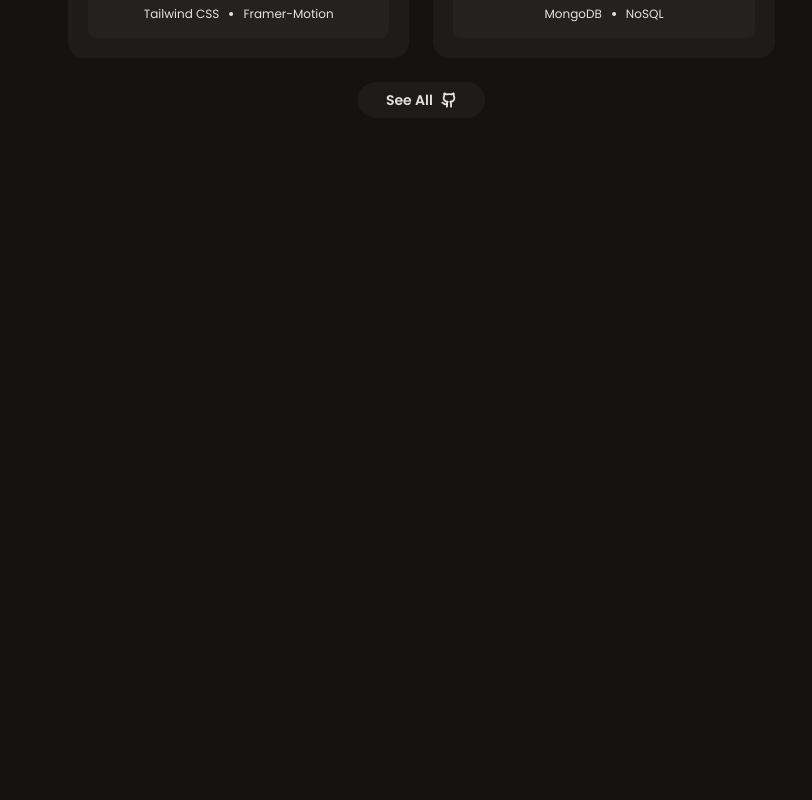
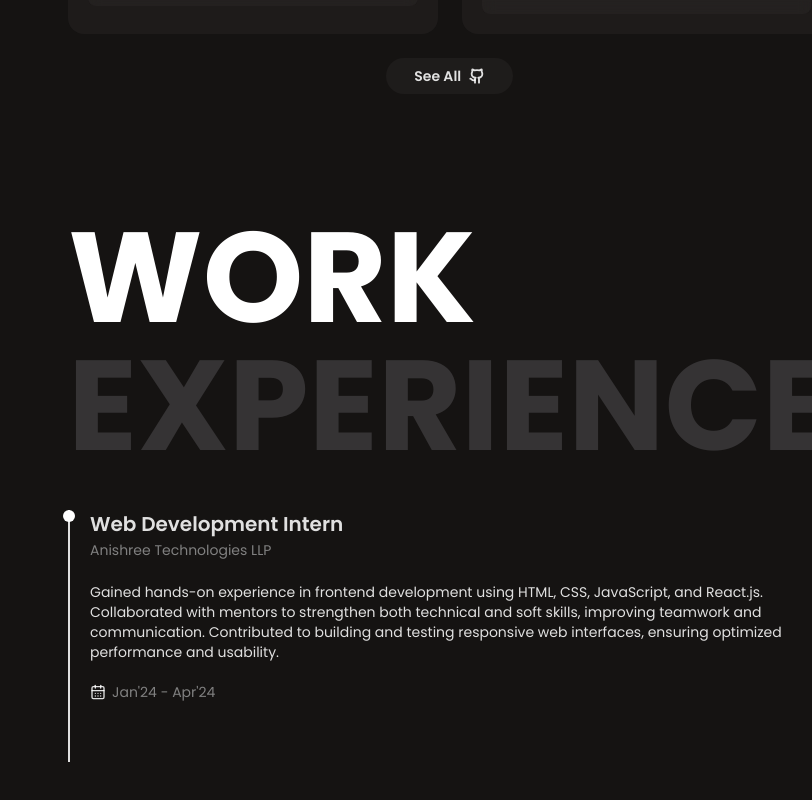
Before and after one commit to sumitshrirange/Portfolio, a React (Vite) app: page / in a window 1280 px wide. Shown: the part 1790-2590 px from the top of the page, without its empty margins (468-1280 px from the left). Before the commit the page ends 2028 px from the top, so only its background shows below. Built offline with nearby package versions, Linux system fonts and the light colour scheme.

Commit message:
experience page commit

```diff
--- a/src/pages/Experience.jsx
+++ b/src/pages/Experience.jsx
@@ -1,9 +1,50 @@
-import React from 'react'
+import React from "react";
+import Heading from "../components/ui/Heading";
+import { CalendarDays } from "lucide-react";
+
+const experienceData = [
+  {
+    domain: "Web Development Intern",
+    company: "Anishree Technologies LLP",
+    summary:
+      "Gained hands-on experience in frontend development using HTML, CSS, JavaScript, and React.js. Collaborated with mentors to strengthen both technical and soft skills, improving teamwork and communication. Contributed to building and testing responsive web interfaces, ensuring optimized performance and usability.",
+    startJob: "Jan'24",
+    endJob: "Apr'24",
+  },
+  // {
+  //   domain: "Software Engineer",
+  //   company: "-",
+  //   summary:
+  //     "Gained hands-on experience in frontend development using HTML, CSS, JavaScript, and React.js. Collaborated with mentors to strengthen both technical and soft skills, improving teamwork and communication. Contributed to building and testing responsive web interfaces, ensuring optimized performance and usability.",
+  //   startJob: "Jun'26",
+  //   endJob: "Present",
+  // },
+];
 
 function Experience() {
   return (
-    <div>Experience</div>
-  )
+    <section className="flex flex-col items-center justify-center lg:inline">
+      <Heading text1="WORK" text2="EXPERIENCE" />
+      <div className="mt-10">
+        {experienceData.map((items) => (
+          <div className="relative border-l-2 pb-15 pl-5 flex flex-col gap-5">
+            <span className="absolute -left-[7px] top-0 bg-white size-3 rounded-full" />
+            <div>
+              <h3 className="text-xl font-semibold">{items.domain}</h3>
+              <span className="text-[#808080] text-sm">{items.company}</span>
+            </div>
+            <p className="text-sm">{items.summary}</p>
+            <div className="flex items-center gap-1.5">
+              <CalendarDays size={16} />
+              <span className="text-[#808080] text-sm">
+                {items.startJob} - {items.endJob}
+              </span>
+            </div>
+          </div>
+        ))}
+      </div>
+    </section>
+  );
 }
 
-export default Experience
+export default Experience;
--- a/src/pages/Home.jsx
+++ b/src/pages/Home.jsx
@@ -1,6 +1,7 @@
 import React from "react";
 import Heading from "../components/ui/Heading";
 import Projects from "./Projects";
+import Experience from "./Experience";
 
 // Reusable stat card component
 const StatCard = React.memo(({ number, label }) => (
@@ -42,6 +43,7 @@ function Home() {
       </section>
 
       <Projects/>
+      <Experience/>
     </div>
   );
 }
--- a/src/pages/Layout.jsx
+++ b/src/pages/Layout.jsx
@@ -9,7 +9,7 @@ function Layout() {
       <Header />
       <InfoCard />
 
-      <div className="lg:ml-[43%] xl:ml-[40%] lg:w-xl xl:w-3xl lg:mt-0 mt-17">
+      <div className="lg:ml-[43%] xl:ml-[40%] lg:w-xl xl:w-3xl lg:mt-0 mt-17 mb-12 md:mb-0">
         <Outlet />
       </div>
     </div>
```
